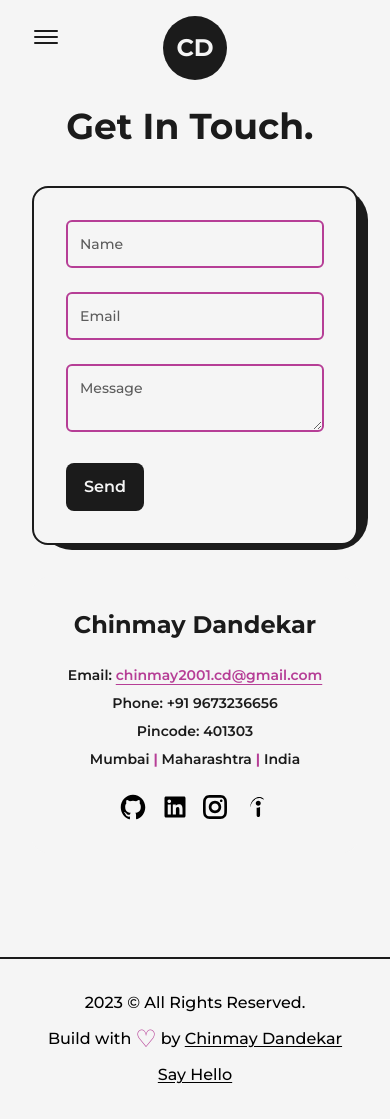
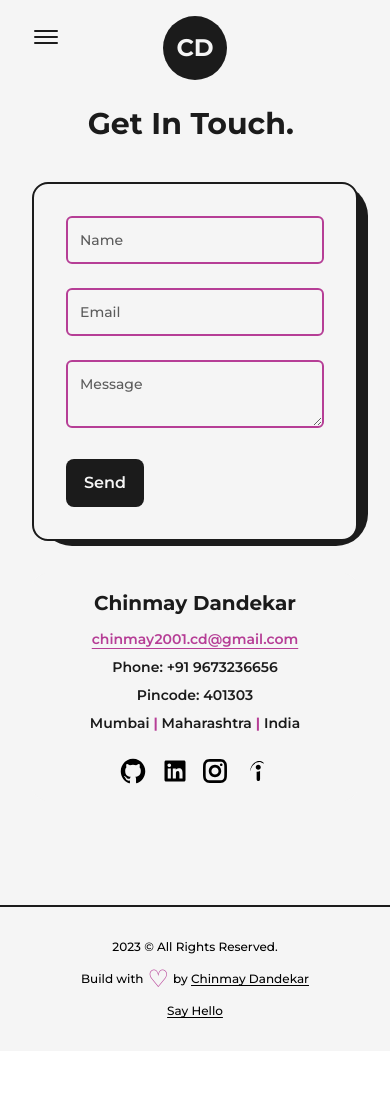
Before and after one commit to ChinmayDandekar/NextJs-Portfolio, a Next.js app: page /contact in a window 390 px wide. After the commit the page ends 1051 px from the top, so only its background shows below. Built offline with nearby package versions, Linux system fonts and the light colour scheme.

Commit message:
bug fix - circular animation and responsive contact page for smaller screens

```diff
--- a/src/components/global/Footer.jsx
+++ b/src/components/global/Footer.jsx
@@ -4,7 +4,7 @@ import Link from 'next/link'
 
 const Footer = () => {
     return (
-        <footer className='w-full border-t-2 border-solid border-dark dark:border-light dark:text-light font-medium text-lg sm:text-base'>
+        <footer className='w-full border-t-2 border-solid border-dark dark:border-light dark:text-light font-medium text-lg sm:text-base xs:text-xs'>
             <Layout className={"py-8 flex items-center justify-between lg:flex-col lg:py-6"}>
                 <span>{new Date().getFullYear()} &copy; All Rights Reserved.</span>
                 <div className='flex items-center lg:py-2'>
--- a/src/pages/contact.jsx
+++ b/src/pages/contact.jsx
@@ -61,7 +61,7 @@ const contact = () => {
 			<TransitionEffect />
 			<main className='flex w-full flex-col items-center justify-center dark:text-light'>
 				<Layout className="pt-4">
-					<AnimatedText className='text-6xl lg:text-4xl' text={"Get In Touch."} />
+					<AnimatedText className='text-6xl lg:text-4xl xs:text-3xl' text={"Get In Touch."} />
 					<div className='grid grid-cols-8 w-full  h-auto py-10 '>
 
 						<div
@@ -78,7 +78,7 @@ const contact = () => {
 								{/* Disable Captcha */}
 								<input type="hidden" name="_captcha" value="false" />
 
-								<input type="hidden" name="_next" value="" />
+								{/* <input type="hidden" name="_next" value="" /> */}
 
 								<div className='  w-full h-auto'>
 									<input required name="name" onChange={(e) => setName(e.target.value)} value={name}  type="text" placeholder='Name' className=' w-full h-auto py-3 px-5 bg-light border-2 border-solid border-primary placeholder-dark/70 dark:placeholder-light/75 outline-none rounded-md text-dark/75  text-lg lg:text-sm lg:px-3 font-medium dark:text-light dark:border-primaryDark dark:bg-dark' />
@@ -101,20 +101,20 @@ const contact = () => {
 
 						</div>
 
-						<div className='col-span-4 w-[70%]  h-auto  mx-auto p-8 flex flex-col items-start justify-center relative rounded-2xl  bg-light dark:bg-dark  lg:col-span-8 lg:items-center lg:my-8 lg:w-full'>
-							<div className=' text-dark  font-bold text-3xl  mb-6 sm:text-2xl   dark:text-light'>
+						<div className='col-span-4 w-[70%]  h-auto  mx-auto p-8 flex flex-col items-start justify-center relative rounded-2xl  bg-light dark:bg-dark  lg:col-span-8 lg:items-center lg:my-8 lg:w-full sm:w-full sm:p-4'>
+							<div className=' text-dark  font-bold text-3xl  mb-6 sm:text-2xl xs:text-xl sm:mb-3  dark:text-light'>
 								Chinmay Dandekar
 							</div>
-							<div className='font-semibold text-base mb-1 text-dark lg:text-sm dark:text-light '>
-								<span className=''>Email</span>: <a href='mailto:chinmay2001.cd@gmail.com' className=' text-primary dark:text-primaryDark underline decoration-[1px] underline-offset-4   '>chinmay2001.cd@gmail.com</a>
+							<div className='font-semibold text-base mb-1 text-dark lg:text-sm xs:text-sm dark:text-light '>
+								<span className='inline sm:hidden'>Email:</span> <a href='mailto:chinmay2001.cd@gmail.com' className=' text-primary dark:text-primaryDark underline decoration-[1px] underline-offset-4   '>chinmay2001.cd@gmail.com</a>
 							</div>
-							<div className='font-semibold text-base my-1  text-dark lg:text-sm dark:text-light '>
+							<div className='font-semibold text-base my-1  text-dark lg:text-sm xs:text-sm dark:text-light '>
 								Phone: <span className='' >+91 9673236656</span>
 							</div>
-							<div className='font-semibold text-base my-1 text-dark lg:text-sm dark:text-light '>
+							<div className='font-semibold text-base my-1 text-dark lg:text-sm xs:text-sm dark:text-light '>
 								Pincode: 401303
 							</div>
-							<div className='font-semibold text-base mt-1 text-dark lg:text-sm dark:text-light '>
+							<div className='font-semibold text-base mt-1 text-dark lg:text-sm xs:text-sm dark:text-light '>
 								Mumbai <span className='text-primary dark:text-primaryDark font-bold'>|</span> Maharashtra <span className='text-primary dark:text-primaryDark font-bold'>|</span> India
 							</div>
 
```
